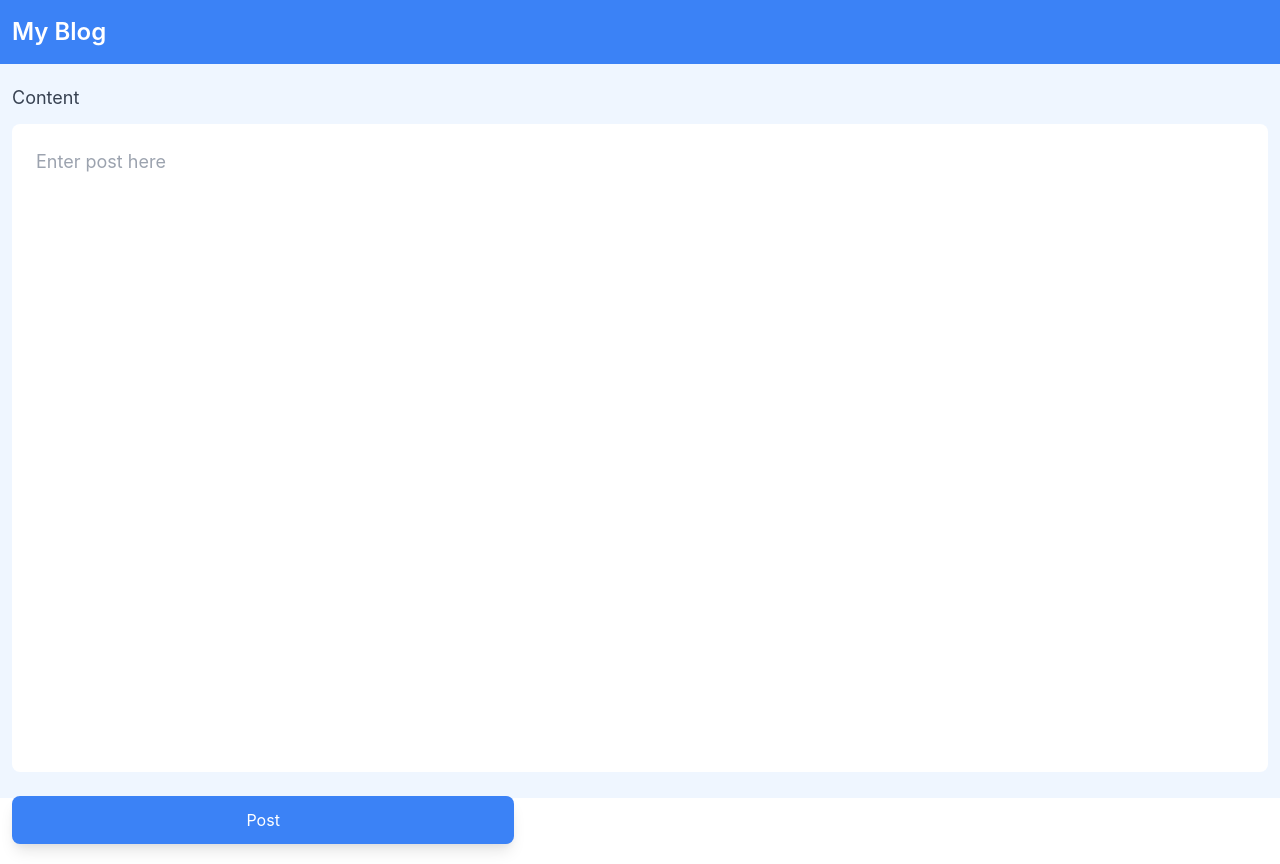
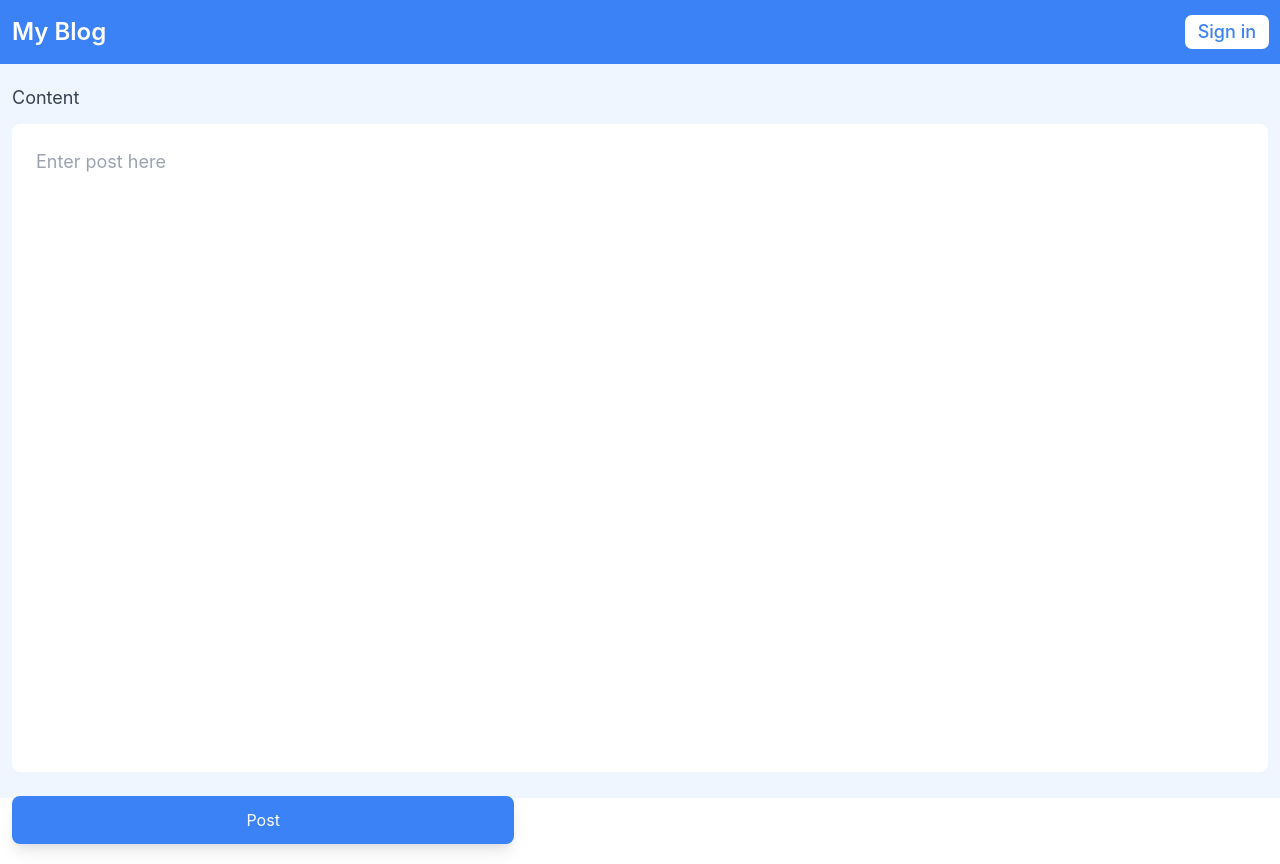
Before and after one commit to kwadoskii/myblog, a Next.js app: page /new in a window 1280 px wide. Built offline with nearby package versions, Linux system fonts and the light colour scheme; no server answers; what @tailwindcss/typography would draw is missing.

Commit message:
added next auth

```diff
--- a/components/Header.jsx
+++ b/components/Header.jsx
@@ -1,11 +1,39 @@
+import { useSession, signIn, signOut } from "next-auth/react";
 import Link from "next/link";
 
 export default function Header() {
+  const { data: session, status } = useSession();
+
+  if (status === "authenticated") {
+    // console.log(session);
+  }
+
   return (
-    <header className="flex items-center w-full h-12 px-3 py-2 text-2xl font-semibold text-white bg-blue-500 shadow-lg cursor-pointer md:h-16">
+    <header className="flex items-center justify-between w-full px-3 py-2 text-2xl font-semibold text-white bg-blue-500 shadow-lg md:h-16">
       <Link passHref href="/">
-        <a className="hover:opacity-95">My Blog</a>
+        <div>
+          <a className="cursor-pointer hover:opacity-95">My Blog</a>
+        </div>
       </Link>
+
+      <div className="flex items-center gap-4 text-sm md:text-lg">
+        {session && (
+          <>
+            <p>Welcome, {session.user.name.split(" ")[0]}</p>
+            <Link passHref href="/new">
+              <a className="rounded-md px-3 py-0.5 ring-1 ring-white transition-all ease-linear hover:shadow-xl hover:bg-white hover:text-blue-500 duration-100 active:scale-90">
+                Write
+              </a>
+            </Link>
+          </>
+        )}
+        <button
+          className="px-3 py-0.5  font-medium text-blue-500 bg-white outline-none ring-1 ring-white rounded-md transition-all ease-linear hover:shadow-lg hover:bg-opacity-90 active:scale-95 duration-100"
+          onClick={() => (session ? signOut() : signIn())}
+        >
+          {session ? "Sign out" : "Sign in"}
+        </button>
+      </div>
     </header>
   );
 }
--- /dev/null
+++ b/components/Loading.jsx
@@ -0,0 +1,7 @@
+export default function Loading() {
+  return (
+    <div className="flex items-center justify-center h-screen bg-blue-500">
+      <p className="text-xl text-white">Loading...</p>
+    </div>
+  );
+}
--- a/pages/_app.js
+++ b/pages/_app.js
@@ -1,11 +1,14 @@
 import Header from "../components/Header";
 import "../styles/globals.css";
+import { SessionProvider } from "next-auth/react";
 
-function MyApp({ Component, pageProps }) {
+function MyApp({ Component, pageProps: { session, ...pageProps } }) {
   return (
     <>
-      <Header />
-      <Component {...pageProps} />
+      <SessionProvider session={session} refetchInterval={5 * 60}>
+        <Header />
+        <Component {...pageProps} />
+      </SessionProvider>
     </>
   );
 }
--- /dev/null
+++ b/pages/api/auth/[...nextauth].js
@@ -0,0 +1,63 @@
+import axios from "axios";
+import NextAuth from "next-auth";
+import Providers from "next-auth/providers/credentials";
+import { server } from "../../../configs/server";
+
+const options = {
+  providers: [
+    Providers({
+      // id: "myProvider",
+      name: "username",
+      credentials: {
+        username: { label: "username", type: "text", placeholder: "johndoe" },
+        password: { label: "password", type: "password" },
+      },
+
+      async authorize(credentials) {
+        const url = `${server}/api/users/login`;
+        const {
+          data: { data: user },
+        } = await axios.post(url, credentials);
+
+        if (user) {
+          return user;
+        } else {
+          return null;
+        }
+      },
+      // pages: { error: "/signin" },
+    }),
+  ],
+  session: {
+    jwt: true,
+  },
+  jwt: {
+    secret: "INp8IvdIyeMcoGAgFGoA61DdBglwwSqnXJZkgz8PSnw",
+  },
+  theme: {
+    colorScheme: "auto",
+    logo: "/images/logo.png",
+    brandColor: "#3b82f6",
+  },
+  callbacks: {
+    async jwt({ token, account }) {
+      // add fields to the jwt token
+      if (account) {
+        token.test = "test token";
+      }
+      return token;
+    },
+    async session({ session, user, token }) {
+      const {
+        data: { data },
+      } = await axios.get(`${server}/api/users/${token.sub}`);
+
+      session.user.id = token.sub;
+      session.user.username = data.username;
+
+      return session;
+    },
+  },
+};
+
+export default (req, res) => NextAuth(req, res, options);
```
Also changed, not shown: public/images/logo.png (added), 1 other file (tests, documents, lock files or other folders).
